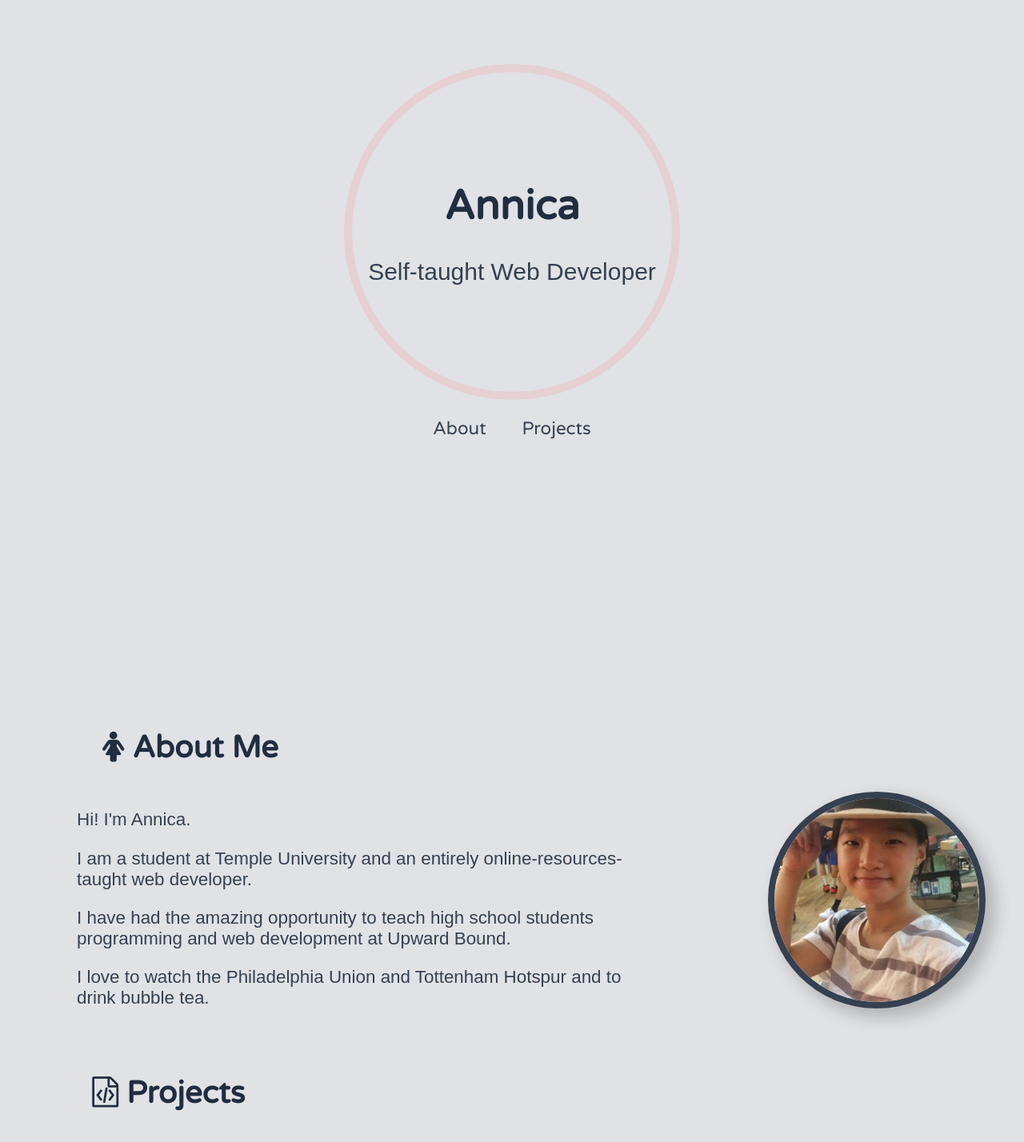
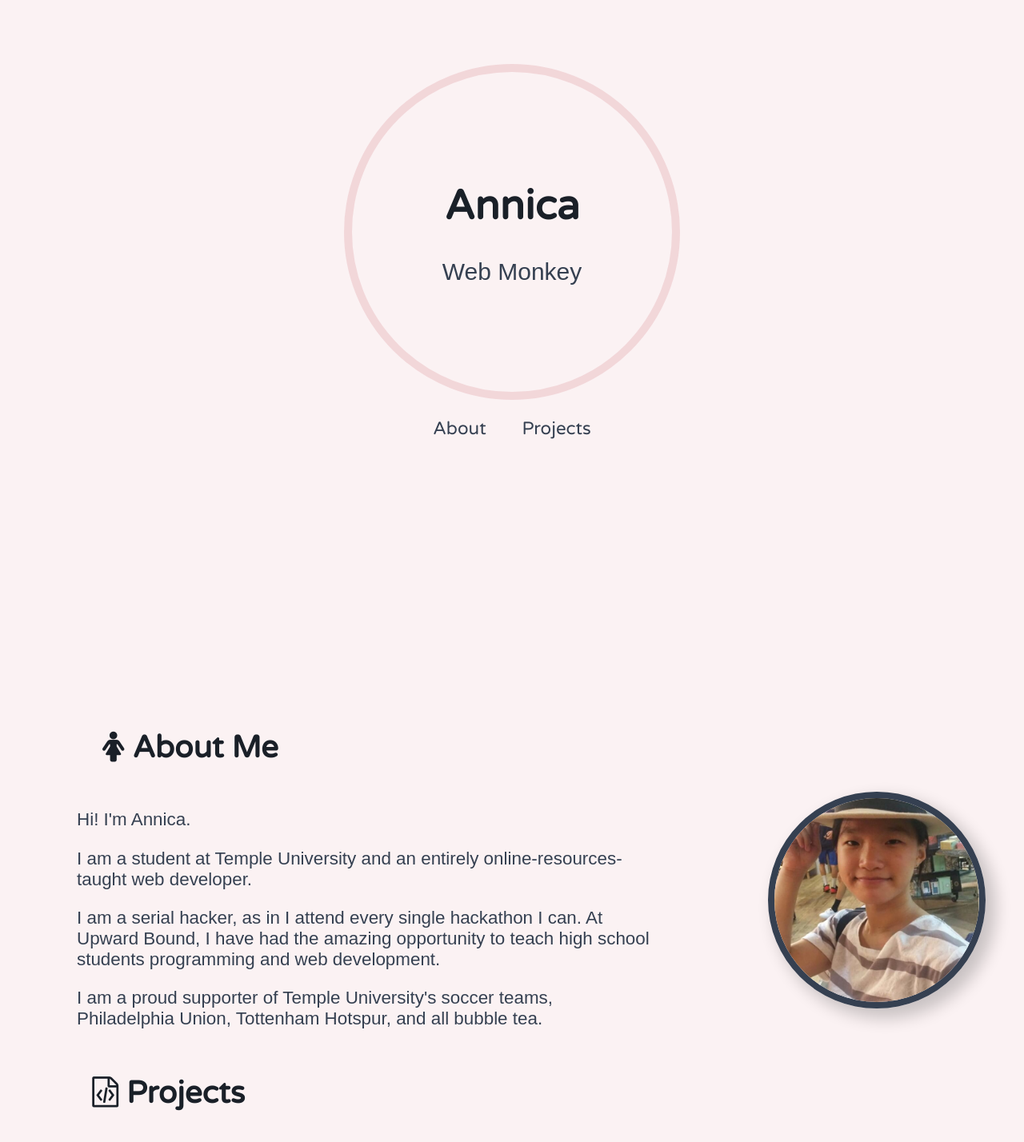
Before and after one commit to chiuannica/banannica, a Vue app: page /blog in a window 1280 px wide. Shown: the top 1428 px of the page at 80% size. Built offline with nearby package versions, Linux system fonts and the light colour scheme.

Commit message:
changed dark blue color. added icons to blog and contact

```diff
--- a/index.html
+++ b/index.html
@@ -18,7 +18,7 @@ html{
   height: 100%;
   max-width: 100%;
   overflow-X: hidden;
-  background: rgba(53, 64, 81, 0.15);
+  background: rgba(235, 193, 197, 0.2);
 }
 </style>
 <script>
--- a/src/App.vue
+++ b/src/App.vue
@@ -52,7 +52,7 @@ body {
 }
 h1, h2, h3, h4, h5 {
   font-family: 'Varela';
-  color: #212D40;
+  color: hsl(216, 21%, 13%);
 }
 h1 {
   font-size: 3.2rem;
--- a/src/components/About.vue
+++ b/src/components/About.vue
@@ -1,6 +1,6 @@
 <template>
   <div id="about">
-    <h2><i :class="aboutIcon"></i> {{ title }}</h2>
+    <h2> <i :class="aboutIcon"></i> {{ title }}</h2>
     <div class="content">
       <div class="text">
         <p class="show-on-scroll magic-text" v-for="text in texts" :key="text.id">{{ text.p }}</p>
@@ -24,8 +24,8 @@ export default {
       texts: [
         { p: 'Hi! I\'m Annica.' },
         { p: 'I am a student at Temple University and an entirely online-resources-taught web developer.' },
-        { p: 'I have had the amazing opportunity to teach high school students programming and web development at Upward Bound.' },
-        { p: 'I love to watch the Philadelphia Union and Tottenham Hotspur and to drink bubble tea.' }
+        { p: 'I am a serial hacker, as in I attend every single hackathon I can. At Upward Bound, I have had the amazing opportunity to teach high school students programming and web development.' },
+        { p: 'I am a proud supporter of Temple University\'s soccer teams, Philadelphia Union, Tottenham Hotspur, and all bubble tea.' }
       ],
       resume: { p: 'Check out my resume.', link: 'https://google.com' }
     }
--- a/src/components/Blog.vue
+++ b/src/components/Blog.vue
@@ -1,6 +1,6 @@
 <template>
   <div id="blog">
-    <h2>{{ title }}<p>{{ navText }}</p></h2>
+    <h2> <i class="fa fa-quote-left"></i> {{ title }}<p>{{ navText }}</p></h2>
     <div id="blog-nav">
       <a :key="blog.id" v-for="blog in blogs" :href="blog.link" v-on:click="blog.showBlog = !blog.showBlog">
         <div class="blog-nav-row">
@@ -56,7 +56,7 @@ export default {
           id: 2,
           link: '#2',
           title: 'HopHacks: Face Tech\'s Reality',
-          date: '9/20/19',
+          date: '9/20/2019',
           author: 'Annica',
           paragraphs: [
             { id: 0, text: 'On September 13th, I went to Baltimore to participate in Johns Hopkins University’s hackathon, HopHacks. I was on the bus that the hackathon provided for Northeastern cities. We came off the highway and passed peeling infrastructure, boarded up doors, and barbed wire fences on the way to the university.' },
@@ -133,14 +133,14 @@ export default {
   display: grid;
   padding: .5%;
   margin: .1% 0;
-  border-left: #212D40 solid 0.5vh;
+  border-left: hsl(216, 21%, 13%) solid 0.5vh;
   color: #ebc1c5cc;
-  background: #354051;
+  background: hsl(216, 21%, 26%);
   text-decoration: none;
   transition: 0.7s;
 }
 .blog-nav-row:hover {
-  background: #212D40;
+  background: hsl(216, 21%, 13%);
   border-left: #ebc1c5cc solid 1vh;
 }
 #content {
@@ -163,8 +163,8 @@ article {
   transition: all 0.7s;
 }
 .blog-title:hover {
-  color: #212D40;
-  border-left: #212D40 solid 1vh;
+  color: hsl(216, 21%, 13%);
+  border-left: hsl(216, 21%, 13%) solid 1vh;
   transition: all 0.7s;
 }
 @media screen and (max-width: 768px) {
--- a/src/components/Contact.vue
+++ b/src/components/Contact.vue
@@ -1,6 +1,6 @@
 <template>
   <div id="contact">
-    <h2>{{ title }}</h2>
+    <h2> <i class="fa fa-address-book"></i> {{ title }}</h2>
     <div class="contact-links">
       <a :key=media.id v-for="media in medias" class="contact-link" :href="media.link">
         <i :class="media.icon"></i>
@@ -35,11 +35,11 @@ export default {
   justify-content: space-around;
 }
 .contact-link {
-  color: #212D40;
+  color: #354051;
   margin-bottom: 2vh;
 }
 .contact-link:hover {
-  color: #354051;
+  color: hsl(216, 21%, 13%);
 }
 .contact-link > .fa {
   font-size: 3em;
--- a/src/components/Home.vue
+++ b/src/components/Home.vue
@@ -29,7 +29,7 @@ export default {
     return {
       title: 'Annica',
       icon: 'fa fa-file-code-o',
-      subtitle: 'Self-taught Web Developer',
+      subtitle: 'Web Monkey',
       links: [
         { id: 0, name: 'About', link: '#about' },
         { id: 1, name: 'Projects', link: '#projects' }
@@ -70,7 +70,7 @@ main{
   padding: 1em;
 }
 .button-container > a:hover {
-  color: #212D40;
+  color: hsl(216, 21%, 13%);
 }
 @media screen and (max-width: 768px) {
   .circle{
--- a/src/components/Projects.vue
+++ b/src/components/Projects.vue
@@ -89,7 +89,7 @@ export default {
 }
 .project > a {
   padding-left: 1%;
-  border-left: #212D40 solid 0.5vh;
+  border-left: hsl(216, 21%, 13%) solid 0.5vh;
   color: #ebc1c5cc;
   transition: border-left 0.7s;
 }
@@ -97,7 +97,7 @@ export default {
   border-left: #ebc1c5cc solid 1vh;
 }
 .project:nth-child(1){
-  background: #212D40;
+  background: hsl(216, 21%, 13%);
 }
 .project:nth-child(1) > a{
   border-left: #354051 solid 0.5vh;
--- a/src/components/Scrollbar.vue
+++ b/src/components/Scrollbar.vue
@@ -39,6 +39,6 @@ export default {
 #progress{
   width: 1em;
   height: 1em;
-  background: linear-gradient(90deg, rgba(235,193,197,1) 0%, rgba(235,193,197,0.2) 100%);
+  background: linear-gradient(0deg, rgba(235,193,197,0.3) 0%, rgba(235,193,197,1) 100%);
 }
 </style>
```
